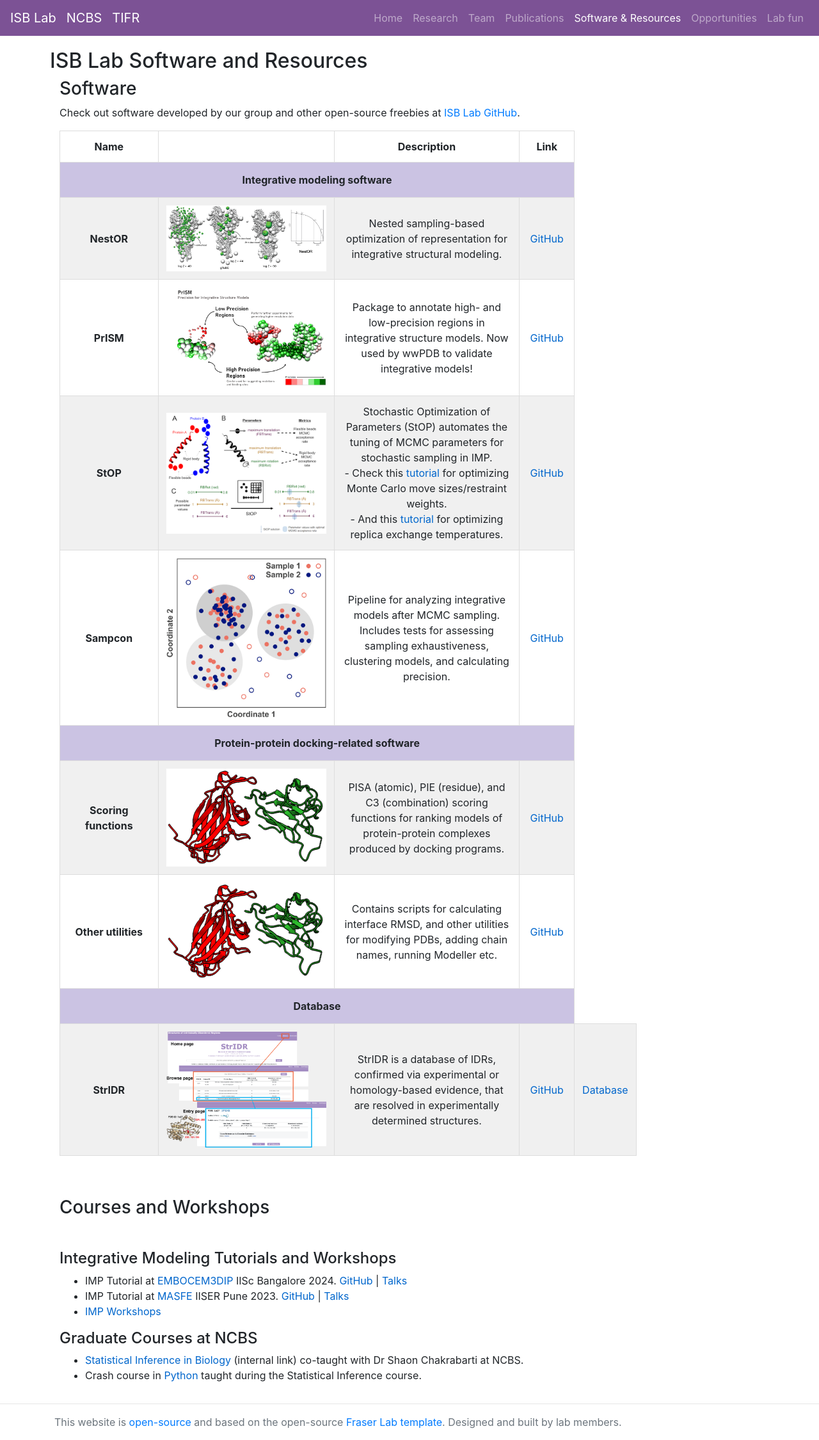
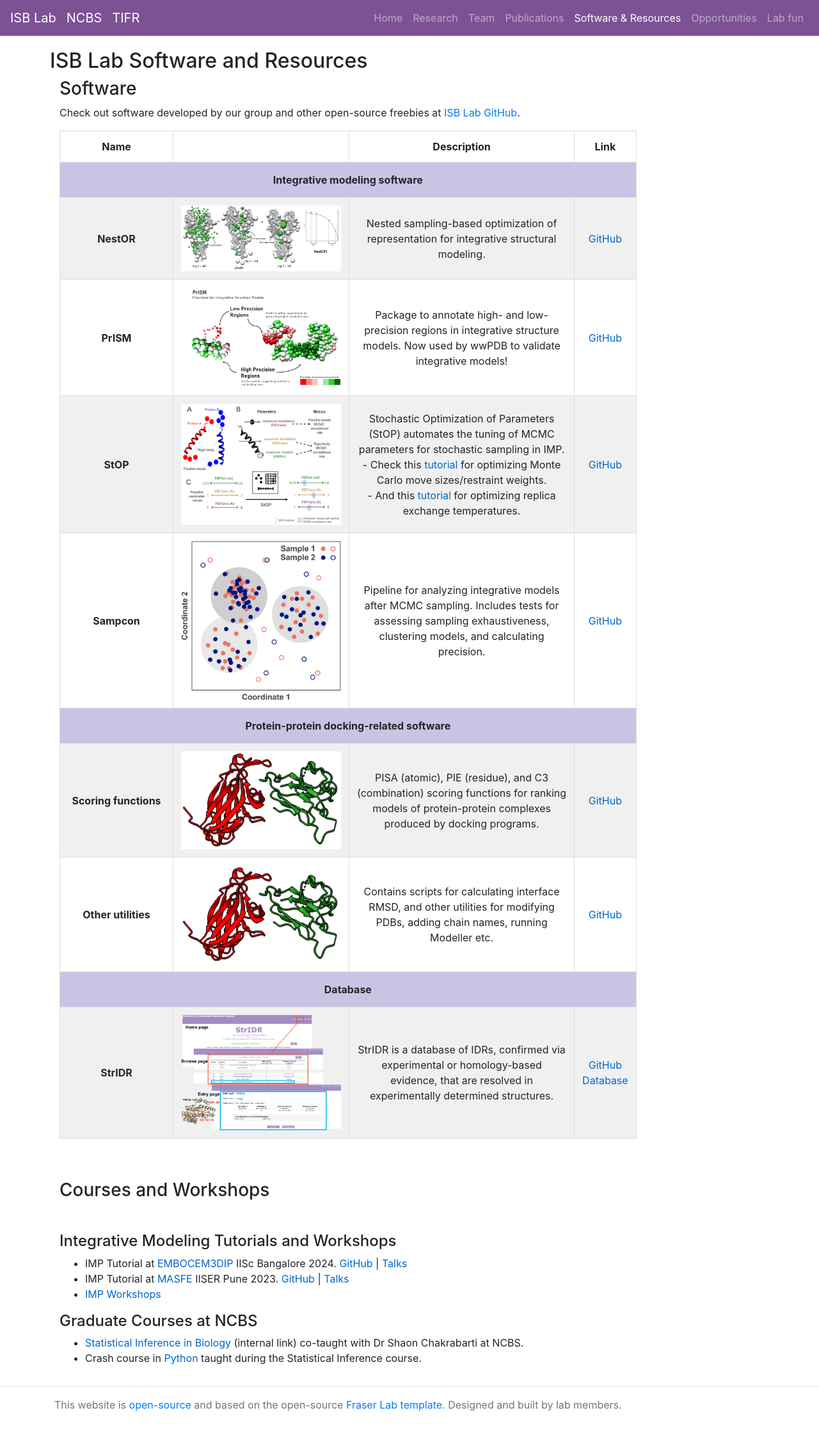
Before and after one commit to isblab/website, a Jekyll site: the page built from Software/index.md, in a window 1280 px wide. Shown: the whole page at 64% size. Built offline with Jekyll 4.4.1, drawn with Linux system fonts in a browser that asks for light colours; after the commit the page ends 2223 px from its top, so only the background shows below that.

Commit message:
Update software page

```diff
--- a/Software/index.md
+++ b/Software/index.md
@@ -75,8 +75,10 @@ Check out software developed by our group and other open-source freebies at [ISB
             <td style="text-align: center;">StrIDR</td>
             <td style="text-align: center;"><img src="/static/img/software/stridr.png" class="logo"></td>
             <td style="text-align: center;">StrIDR is a database of IDRs, confirmed via experimental or homology-based evidence, that are resolved in experimentally determined structures.</td>
-            <td style="text-align: center;"><a href="https://github.com/isblab/stridr" class="link">GitHub</a></td>
-            <td style="text-align: center;"><a href="https://isblab.ncbs.res.in/stridr" class="link">Database</a></td>
+            <td style="text-align: center;">
+                <a href="https://github.com/isblab/stridr" class="link">GitHub</a><br>
+                <a href="https://isblab.ncbs.res.in/stridr" class="link">Database</a>
+            </td>
         </tr>
     </tbody>
 </table>
```
